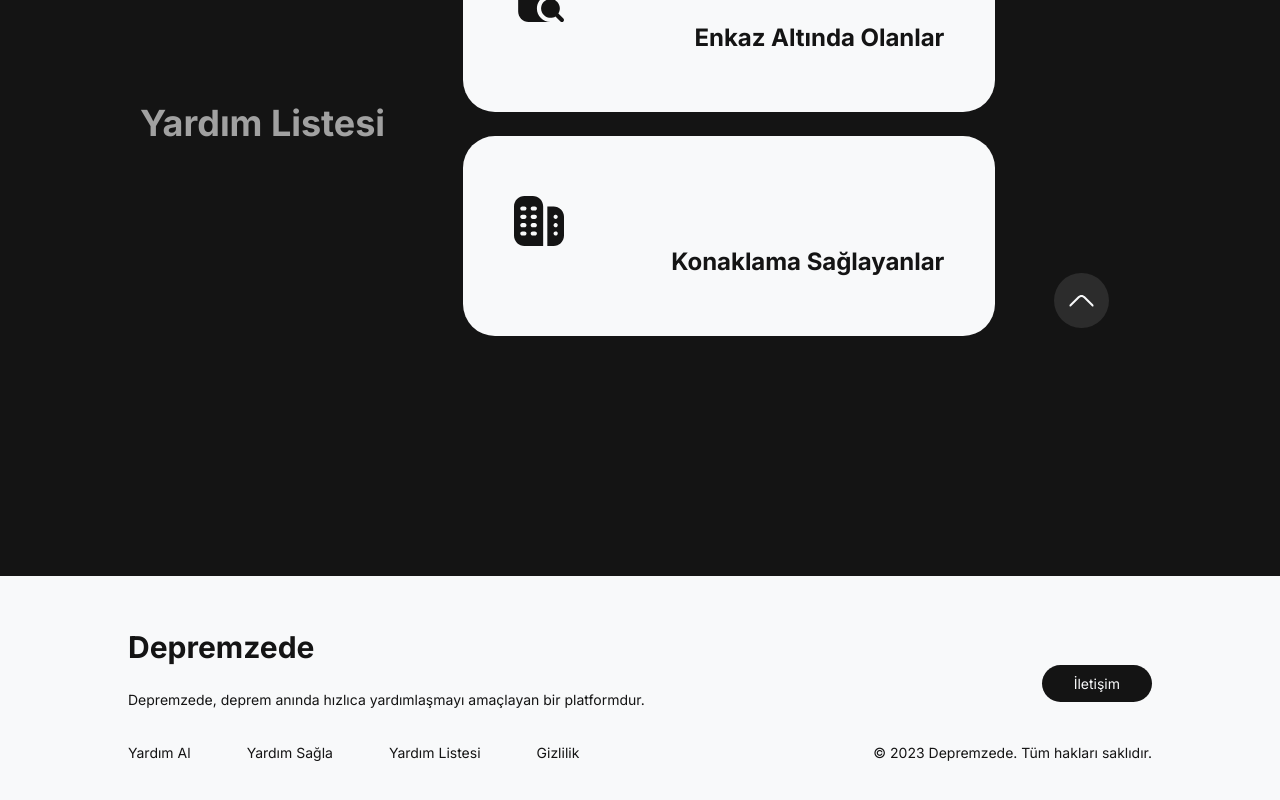
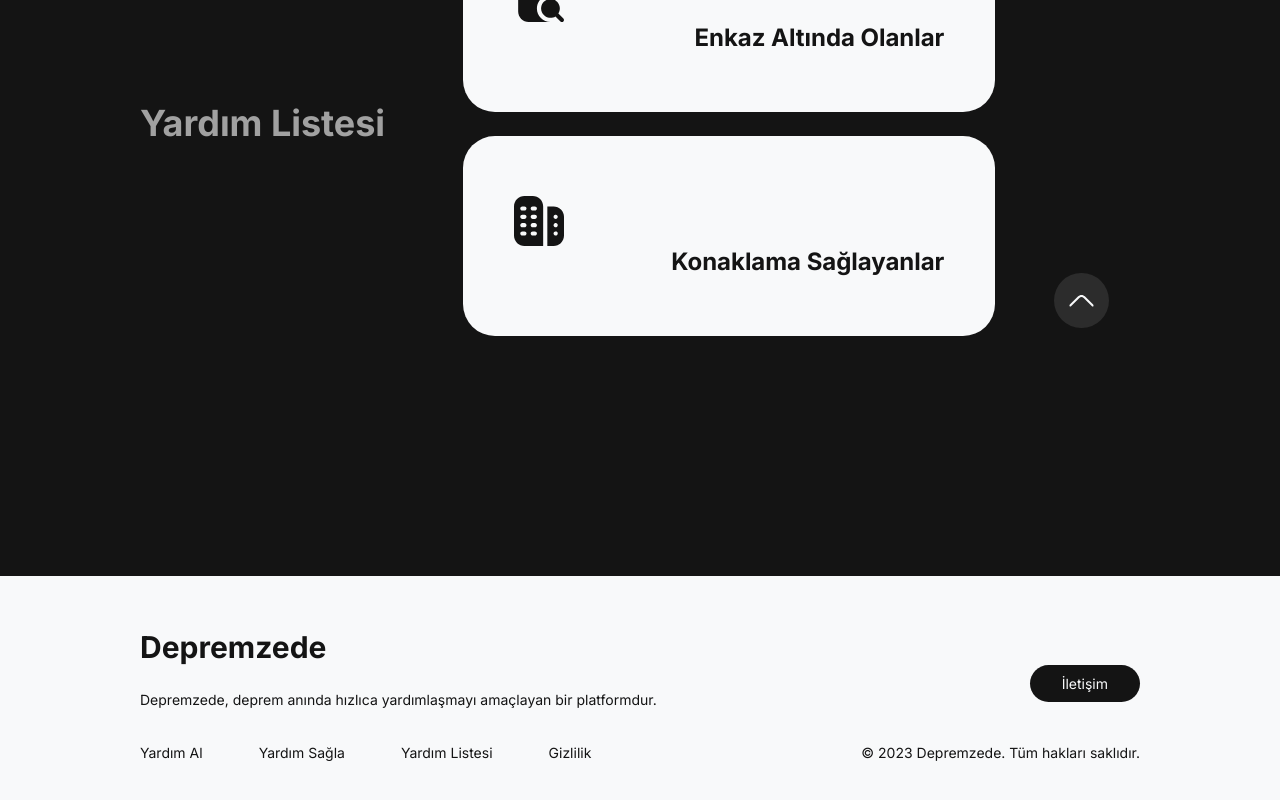
Before and after one commit to mustafamengutay/depremzede, a React (Create React App) app: page / in a window 1280 px wide. Shown: the part 1281-2081 px from the top of the page. Built offline with nearby package versions, Linux system fonts and the light colour scheme; the HTML template or start-up script is replaced by a standard one; what tailwindcss-animated would draw is missing.

Commit message:
chore: fix content padding size

```diff
--- a/src/components/layouts/Footer.jsx
+++ b/src/components/layouts/Footer.jsx
@@ -1,7 +1,7 @@
 const Footer = () => {
   return (
-    <footer className="text-base bg-white text-black px-32 h-60 min-w-[1000px] w-screen mt-60 flex items-center justify-center absolute left-0">
-      <div className="w-full flex items-end justify-between">
+    <footer className="text-base bg-white text-black h-60 mt-60 flex items-center justify-center">
+      <div className="w-full px-35 flex items-end justify-between">
         <div className="flex flex-col items-start">
           <div className="flex flex-col gap-6 mb-8">
             <h2 className="font-bold text-3xl">Depremzede</h2>
```
